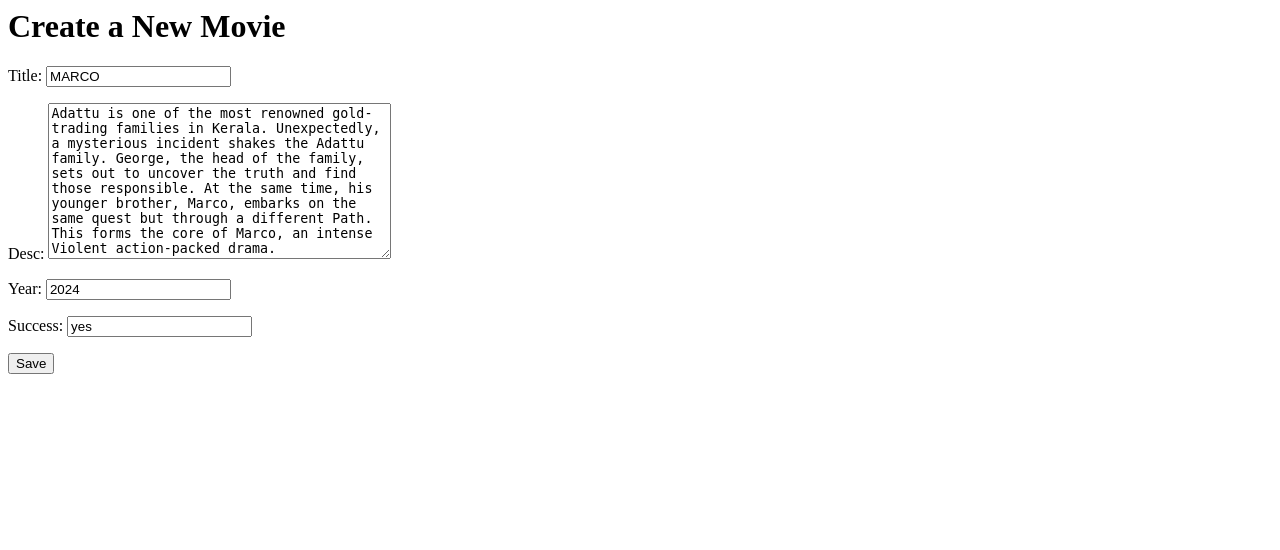
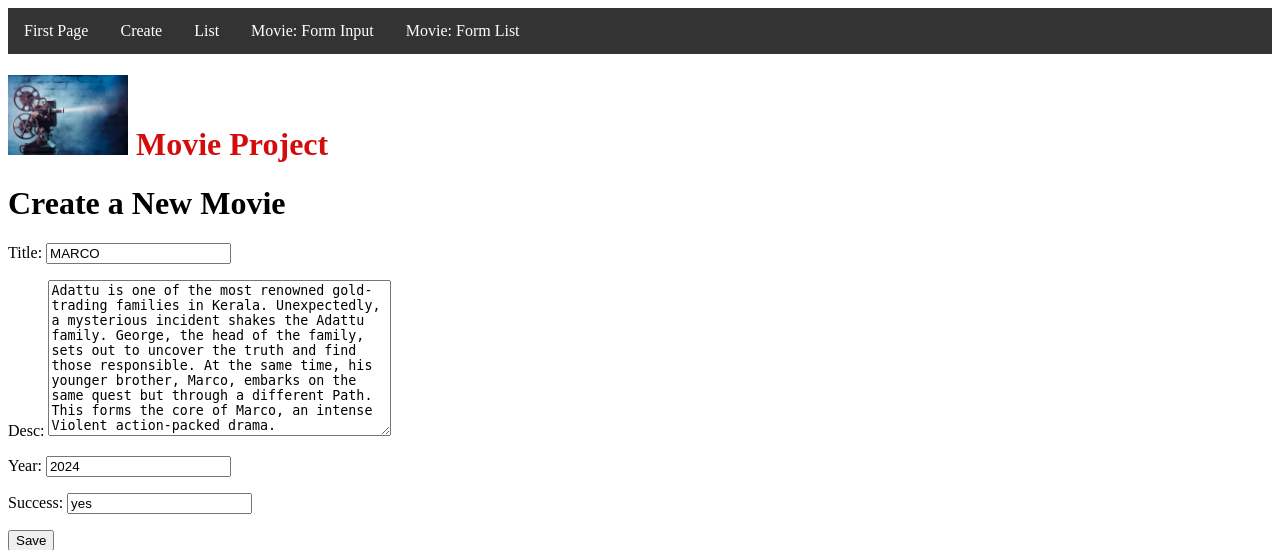
Before and after one commit to sreerag-girijan-aspire/Django, a Django app: page /movie/movieformupdate/3/ in a window 1280 px wide. Shown: the top 550 px of the page. Run offline with Django 5.2, Linux system fonts and the light colour scheme; data comes from the database, SQL or seed files in the repository.

Commit message:
Update movie form URLs and templates for improved navigation and layout

```diff
--- a/CRUD/movies/templates/menu.html
+++ b/CRUD/movies/templates/menu.html
@@ -4,4 +4,5 @@
     <!-- <li><a href="{% url 'edit' %}">Edit</a></li> -->
     <li><a href="{% url 'list' %}">List</a></li>
     <li><a href="{% url 'movie_form_create' %}">Movie: Form Input</a></li>
+    <li><a href="{%url 'movie_form_list'%}">Movie: Form List</a></li>
 </ul>
--- a/CRUD/movies/templates/movie_form.html
+++ b/CRUD/movies/templates/movie_form.html
@@ -1,3 +1,8 @@
+
+
+
+{% extends 'blank_layout.html' %}
+{%block content%}
 <h1>Create a New Movie</h1>
 
 <form method="POST">
@@ -5,3 +10,4 @@
     {{ form.as_p }}
     <button type="submit">Save</button>
 </form>
+{%endblock content%}
--- a/CRUD/movies/urls.py
+++ b/CRUD/movies/urls.py
@@ -5,11 +5,12 @@ urlpatterns=[
     path("create/",views.create,name='create'),
     path("edit/",views.edit,name='edit'),
     path("list/",views.list,name='list'),
-    path('movieform/', views.MovieCreateView.as_view(), name='movie_form_create'),
+    path('movieformcreate/', views.MovieCreateView.as_view(), name='movie_form_create'),
     path("movieformupdate/<int:pk>/",views.MovieUpdateView.as_view(),name='movie_form_update'),
     path("movieformdelete/<int:pk>/",views.MovieDeleteView.as_view(),name="movie_form_delete"),
-    path("movieformlist",views.MovieFormView.as_view(),name="movie_list"),
-    path("headers",views.view_headers,name="view_headers"),
-    path("customheader",views.view_custom_header,name="custom_header"),
+    path("movieformlist/",views.MovieFormView.as_view(),name="movie_form_list"),
+    path("",views.MovieFormView.as_view(),name="movie_form_list"),
+    path("header/",views.view_headers,name="view_headers"),
+    path("customheader/",views.view_custom_header,name="custom_header"),
     path("querystring/",views.query_string,name="query_string"),
 ]
```
